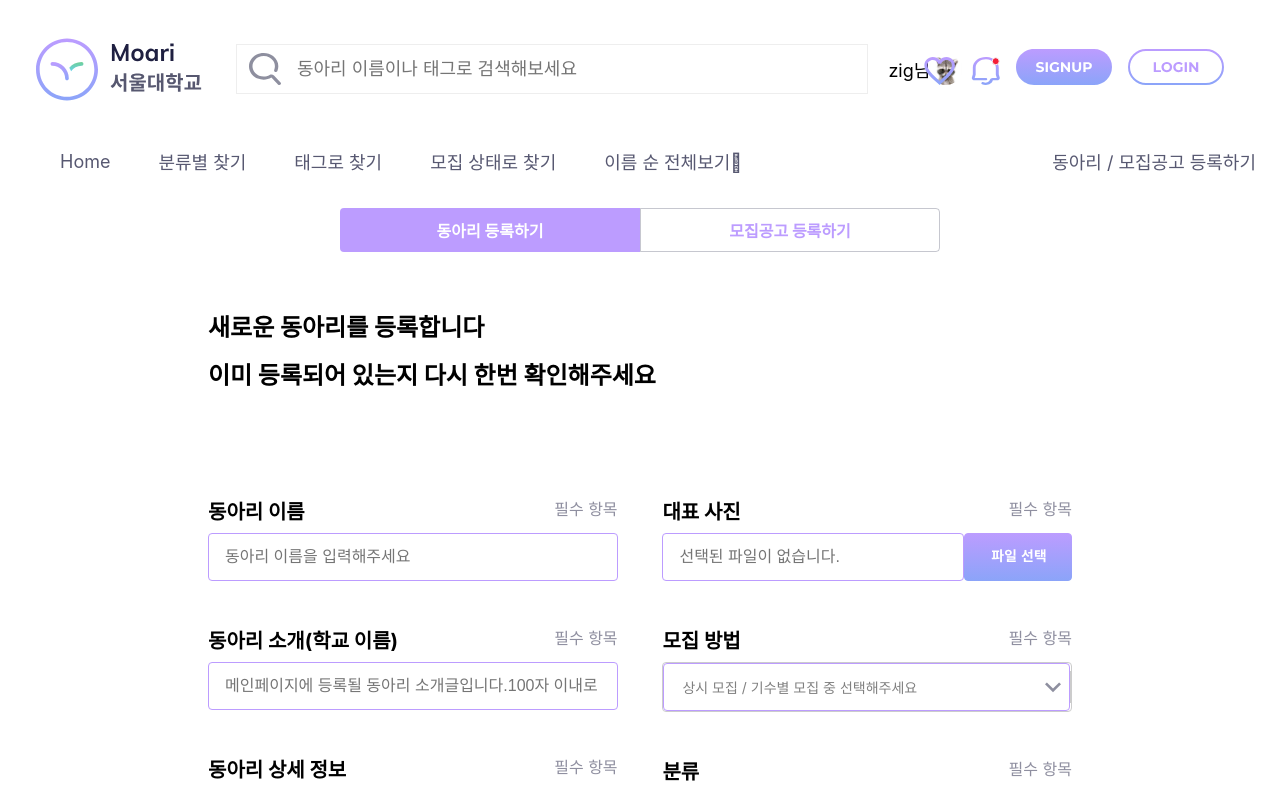
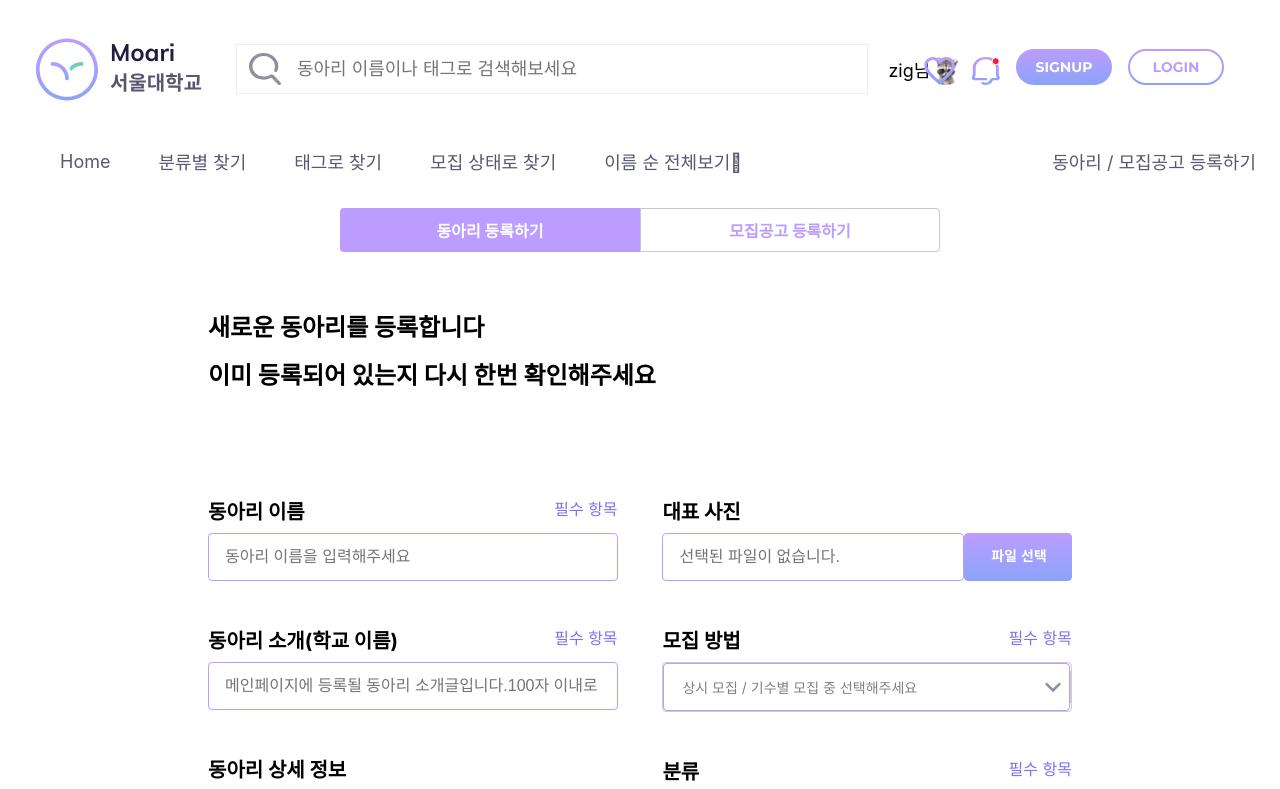
Before and after one commit to h-yes-oo/moari, a React (Create React App) app: page /register/club in a window 1280 px wide. Shown: the top 789 px of the page. Built offline with nearby package versions, Linux system fonts and the light colour scheme; what typesafe-actions would draw is missing.

Commit message:
feat: highlight form-required text

```diff
--- a/src/components/templates/ClubRegisterContents/index.tsx
+++ b/src/components/templates/ClubRegisterContents/index.tsx
@@ -1,13 +1,14 @@
-import React, { FC, useEffect, useState } from 'react';
+import React, { FC, useEffect, useRef, useState } from 'react';
 import styled from 'styled-components';
+import { useDispatch, useSelector } from 'react-redux';
+import { RootState } from 'reducers';
+import { RouteComponentProps, withRouter } from 'react-router-dom';
+
+import { postClub } from 'actions/club';
 import RegisterForm from '../RegisterForm';
 import * as T from 'types';
 import text from './text';
 import registerButtonSvg from 'assets/icons/register-button.svg';
-import { useDispatch, useSelector } from 'react-redux';
-import { RootState } from 'reducers';
-import { postClub } from 'actions/club';
-import { RouteComponentProps, withRouter } from 'react-router-dom';
 
 const Root = styled.div`
     display: flex;
@@ -33,12 +34,12 @@ interface Props {
 }
 
 const ClubRegisterContents: FC<Props & RouteComponentProps> = ({ history }) => {
-    const [name, setName] = useState<string>('');
-    const [school, setSchool] = useState<string>('');
+    const [name, setName] = useState<string>(''); // required
+    const [school, setSchool] = useState<string>(''); // required
     const [description, setDescription] = useState<string>('');
     const [photos, setPhotos] = useState<FileList>();
-    const [status, setStatus] = useState<string>('');
-    const [category, setCategory] = useState<string>('');
+    const [status, setStatus] = useState<string>(''); // required
+    const [category, setCategory] = useState<string>(''); // required
     const [tags, setTags] = useState<string[]>([]);
     const [managerIds, setManagerIds] = useState<string[]>([]);
 
@@ -46,10 +47,23 @@ const ClubRegisterContents: FC<Props & RouteComponentProps> = ({ history }) => {
     const dispatch = useDispatch();
 
     const handlePostClub: () => void = () => {
-        // 실패 alert 필요
+        if (name === '') return requiredAlert(name, '이름');
+        else if (school === '') return requiredAlert(school, '학교 정보');
+        else if (status === '') return requiredAlert(status, '모집 방법');
+        else if (category === '') return requiredAlert(category, '분류');
+
         dispatch(postClub.request({ name, school, description, photos, category, tags, status }));
         alert('동아리 등록 성공! 😆');
         // history.push('/');
+    }
+
+    const requiredAlert: (type: any, text: string) => void = (type, text) => {
+        alert(`[${text}]은/는 필수 항목입니다.`);
+        return;
+    }
+
+    const isRequiredEmpty: (input: string) => boolean = (input) => {
+        return input === '';
     }
 
     return (
@@ -62,6 +76,8 @@ const ClubRegisterContents: FC<Props & RouteComponentProps> = ({ history }) => {
                         description={text.clubName.description}
                         type={T.RegisterFormType.INPUT}
                         height={'48px'}
+                        required={true}
+                        highlight={isRequiredEmpty(name)}
                         setValue={setName}
                     />
                     <RegisterForm
@@ -69,6 +85,8 @@ const ClubRegisterContents: FC<Props & RouteComponentProps> = ({ history }) => {
                         description={text.clubInfo.description}
                         type={T.RegisterFormType.INPUT}
                         height={'100px'}
+                        required={true}
+                        highlight={isRequiredEmpty(school)}
                         setValue={setSchool}
                     />
                     <RegisterForm
@@ -76,6 +94,7 @@ const ClubRegisterContents: FC<Props & RouteComponentProps> = ({ history }) => {
                         description={text.clubDetail.description}
                         type={T.RegisterFormType.TEXT_AREA}
                         height={'600px'}
+                        required={false}
                         setValue={setDescription}
                     />
                 </Section>
@@ -85,6 +104,7 @@ const ClubRegisterContents: FC<Props & RouteComponentProps> = ({ history }) => {
                         description={text.photo.description}
                         type={T.RegisterFormType.FILE}
                         height={'48px'}
+                        required={false}
                         setValue={setPhotos}
                     />
                     <RegisterForm
@@ -93,6 +113,8 @@ const ClubRegisterContents: FC<Props & RouteComponentProps> = ({ history }) => {
                         type={T.RegisterFormType.SELECT_BOX}
                         options={Object.values(T.Status)}
                         height={'48px'}
+                        required={true}
+                        highlight={isRequiredEmpty(status)}
                         setValue={setStatus}
                     />
                     <RegisterForm
@@ -101,6 +123,8 @@ const ClubRegisterContents: FC<Props & RouteComponentProps> = ({ history }) => {
                         type={T.RegisterFormType.SELECT_BOX}
                         options={Object.values(T.Category)}
                         height={'48px'}
+                        required={true}
+                        highlight={isRequiredEmpty(category)}
                         setValue={setCategory}
                     />
                     <RegisterForm
@@ -108,6 +132,7 @@ const ClubRegisterContents: FC<Props & RouteComponentProps> = ({ history }) => {
                         description={text.tag.description}
                         type={T.RegisterFormType.INPUT}
                         height={'48px'}
+                        required={false}
                         setValue={setTags}
                     />
                     <RegisterForm
@@ -116,6 +141,7 @@ const ClubRegisterContents: FC<Props & RouteComponentProps> = ({ history }) => {
                         description={"jieun hyesoo"}
                         type={T.RegisterFormType.INPUT_ADDABLE}
                         height={'48px'}
+                        required={false}
                         setValue={setManagerIds}
                     />
                 </Section>
--- a/src/components/templates/RecruitRegisterContents/index.tsx
+++ b/src/components/templates/RecruitRegisterContents/index.tsx
@@ -29,18 +29,21 @@ const ClubRegisterContents: FC<Props> = () => {
                     title={text.clubName.title}
                     description={text.clubName.description}
                     type={T.RegisterFormType.SELECT_BOX}
+                    required={true}
                     height={'48px'}
                 />
                 <RegisterForm
                     title={text.recruitTitle.title}
                     description={text.recruitTitle.description}
                     type={T.RegisterFormType.INPUT}
+                    required={true}
                     height={'100px'}
                 />
                 <RegisterForm
                     title={text.recruitPeriod.title}
                     description={text.recruitPeriod.description1}
                     type={T.RegisterFormType.INPUT}
+                    required={true}
                     height={'600px'}
                 />
             </LeftSection>
@@ -49,6 +52,7 @@ const ClubRegisterContents: FC<Props> = () => {
                     title={text.recruitDetails.title}
                     description={text.recruitDetails.description}
                     type={T.RegisterFormType.TEXT_AREA}
+                    required={true}
                     height={'600px'}
                 />
             </RightSection>
--- a/src/components/templates/RegisterForm/index.tsx
+++ b/src/components/templates/RegisterForm/index.tsx
@@ -33,8 +33,9 @@ const FormTitle = styled.div`
     font-weight: bold;
 `
 
-const OptionText = styled.div`
-    color: ${palette.greyNumber.toString()};
+const OptionText = styled.div<{ required: boolean, highlight?: boolean }>`
+    display: ${(props) => props.required ? '' : 'none'};
+    color: ${(props) => props.highlight ? palette.primaryViolet.toString() : palette.greyNumber.toString()};
     position: absolute;
     right: 0;
 `
@@ -320,15 +321,17 @@ interface Props {
     type: T.RegisterFormType;
     options?: string[];
     height: string;
+    required: boolean;
+    highlight?: boolean;
     setValue?: Dispatch<SetStateAction<any>>;
 }
 
-const RegisterForm: FC<Props> = ({ title, guide, description, type, options, height, setValue }) => {
+const RegisterForm: FC<Props> = ({ title, guide, description, type, options, height, required, highlight, setValue }) => {
     return (
         <Root>
             <TextWrapper>
                 <FormTitle>{title}</FormTitle>
-                <OptionText>필수 항목</OptionText>
+                <OptionText required={required} highlight={highlight} >필수 항목</OptionText>
             </TextWrapper>
             <GuideText>{guide}</GuideText>
             <FormFactory type={type} description={description} height={height} options={options} setValue={setValue} />
```
Also changed, not shown: 1 other file (tests, documents, lock files or other folders).
